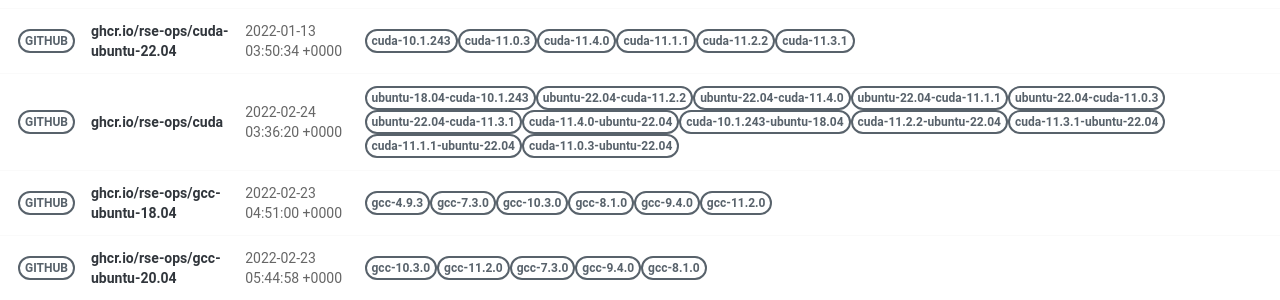
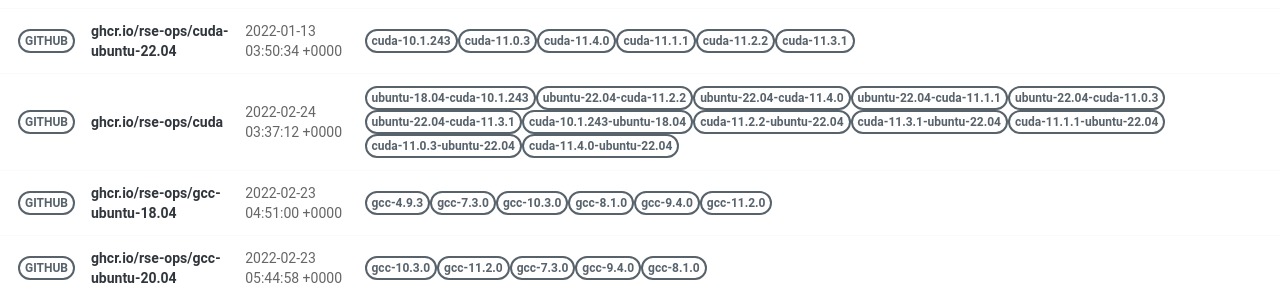
Before and after one commit to rse-ops/docker-images, a Jekyll site: the page built from pages/index.md, in a window 1280 px wide. Shown: the part 421-721 px from the top of the page. Built offline with Jekyll 4.4.1, drawn with Linux system fonts in a browser that asks for light colours; nearby versions of some CDN libraries.

Commit message:
Automated push to update library 2022-02-24

```diff
--- a/_library/ghcr.io-rse-ops-cuda.md
+++ b/_library/ghcr.io-rse-ops-cuda.md
@@ -1,7 +1,7 @@
 ---
 layout: container
 name: ghcr.io/rse-ops/cuda
-updated_at: 2022-02-24 03:36:20.316756
+updated_at: 2022-02-24 03:37:12.813298
 
 
 container_url: https://github.com/orgs/rse-ops/packages/container/package/cuda
```
Also changed, not shown: other parts of _library/ghcr.io-rse-ops-cuda.md (+3 -3 lines).
